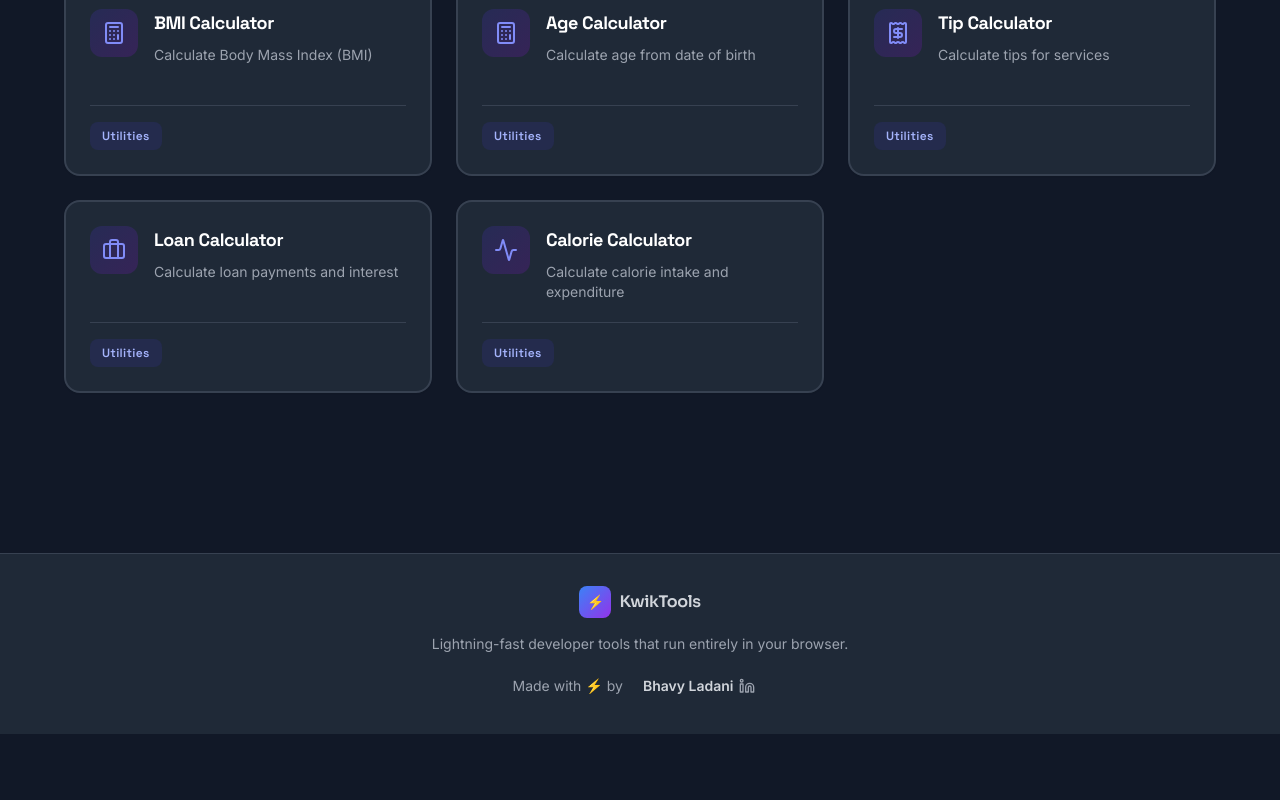
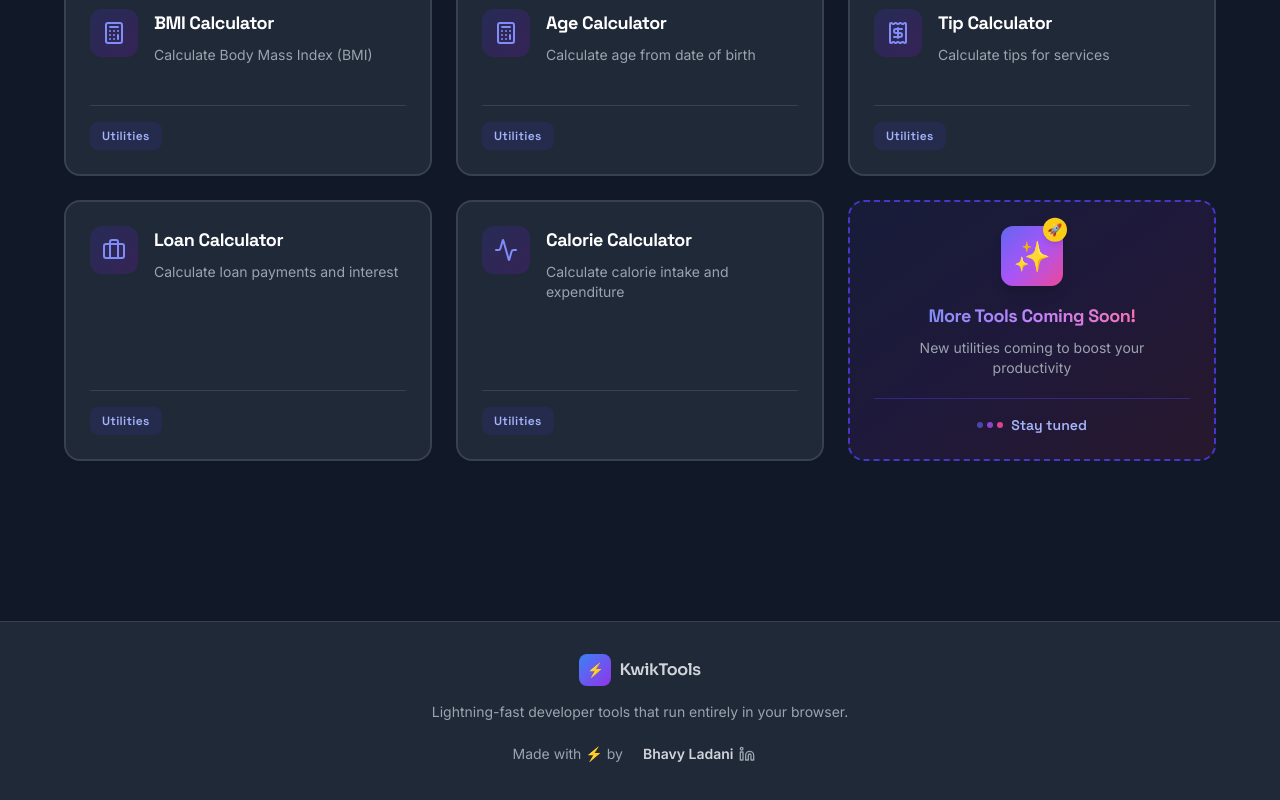
Before and after one commit to bhavy67/daily-tools, a React (Vite) app: page / in a window 1280 px wide. Shown: the part 4589-5389 px from the top of the page. Before the commit the page ends 5323 px from the top, so only its background shows below. Built offline with nearby package versions, Linux system fonts and the light colour scheme.

Commit message:
added coming soon card

```diff
--- a/src/pages/Home.tsx
+++ b/src/pages/Home.tsx
@@ -169,6 +169,42 @@ export const Home = () => {
             {filteredTools.map((tool) => (
               <ToolCard key={tool.id} tool={tool} />
             ))}
+
+            {/* Coming Soon Card */}
+            <div className="block h-full group">
+              <div className="h-full p-4 sm:p-5 lg:p-6 bg-gradient-to-br from-indigo-50 via-purple-50 to-pink-50 dark:from-indigo-900/20 dark:via-purple-900/20 dark:to-pink-900/20 rounded-xl sm:rounded-2xl shadow-sm border-2 border-dashed border-indigo-300 dark:border-indigo-700 hover:border-indigo-500 dark:hover:border-indigo-500 transition-all duration-300 hover:shadow-2xl hover:-translate-y-1 sm:hover:-translate-y-2 hover:scale-[1.01] sm:hover:scale-[1.02]">
+                <div className="flex flex-col h-full">
+                  <div className="flex flex-col items-center justify-center flex-1 text-center">
+                    <div className="mb-3 sm:mb-4">
+                      <div className="relative inline-block">
+                        <div className="p-2 sm:p-2.5 lg:p-3 bg-gradient-to-br from-indigo-500 via-purple-500 to-pink-500 rounded-lg sm:rounded-xl flex items-center justify-center group-hover:scale-110 transition-transform duration-300 shadow-lg">
+                          <span className="text-2xl sm:text-3xl">✨</span>
+                        </div>
+                        <div className="absolute -top-1 -right-1 w-5 h-5 sm:w-6 sm:h-6 bg-yellow-400 rounded-full flex items-center justify-center animate-bounce shadow-md">
+                          <span className="text-xs">🚀</span>
+                        </div>
+                      </div>
+                    </div>
+                    <h3 className="text-base sm:text-lg font-heading font-bold bg-gradient-to-r from-indigo-600 via-purple-600 to-pink-600 dark:from-indigo-400 dark:via-purple-400 dark:to-pink-400 bg-clip-text text-transparent mb-1.5 sm:mb-2 line-clamp-2">
+                      More Tools Coming Soon!
+                    </h3>
+                    <p className="text-xs sm:text-sm text-gray-600 dark:text-gray-400 line-clamp-2 leading-relaxed min-h-[2.5rem] font-sans px-2">
+                      New utilities coming to boost your productivity
+                    </p>
+                  </div>
+                  <div className="mt-4 sm:mt-5 pt-3 sm:pt-4 border-t border-indigo-200 dark:border-indigo-700/50">
+                    <div className="flex items-center justify-center gap-2 text-xs sm:text-sm font-semibold text-indigo-700 dark:text-indigo-300 font-heading">
+                      <div className="flex gap-1">
+                        <div className="w-1.5 h-1.5 bg-indigo-500 rounded-full animate-pulse"></div>
+                        <div className="w-1.5 h-1.5 bg-purple-500 rounded-full animate-pulse" style={{ animationDelay: '0.2s' }}></div>
+                        <div className="w-1.5 h-1.5 bg-pink-500 rounded-full animate-pulse" style={{ animationDelay: '0.4s' }}></div>
+                      </div>
+                      <span>Stay tuned</span>
+                    </div>
+                  </div>
+                </div>
+              </div>
+            </div>
           </div>
         </>
       ) : (
```
